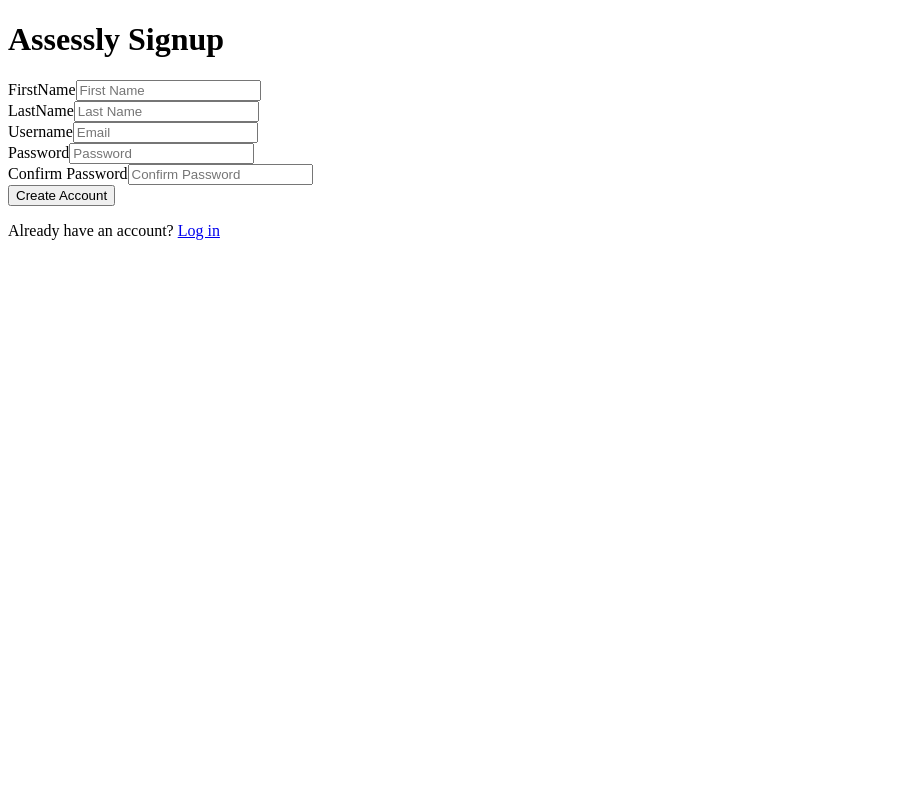
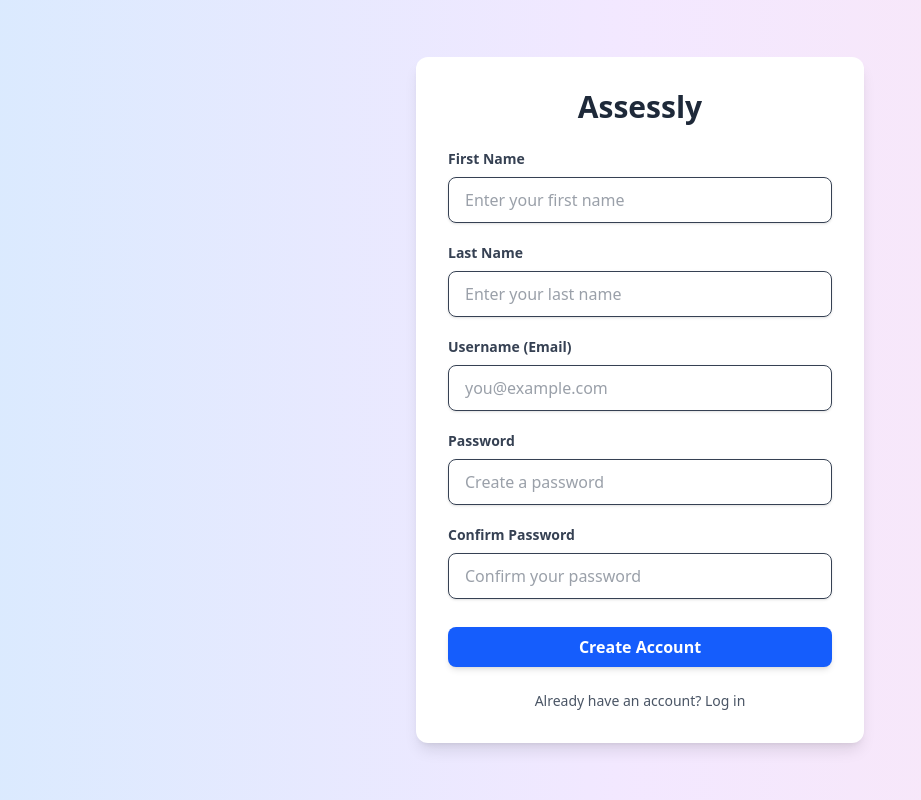
Before and after one commit to SatoruZati/Assessly, a React (Vite) app in the folder Client/: page / in a window 1280 px wide. Shown: the whole page, without its empty margins (0-921 px from the left). Built offline with nearby package versions, Linux system fonts and the light colour scheme.

Commit message:
updated Signup page

```diff
--- /dev/null
+++ b/Client/src/App.css
@@ -0,0 +1 @@
+@import "tailwindcss";
--- a/Client/src/App.tsx
+++ b/Client/src/App.tsx
@@ -1,3 +1,4 @@
+import './App.css'
 import { BrowserRouter, Routes, Route } from "react-router-dom"
 import Signup from './pages/Signup'
 
--- a/Client/src/pages/Signup.tsx
+++ b/Client/src/pages/Signup.tsx
@@ -29,7 +29,7 @@
     }
 
     try {
-      await axios.post("https://localhost:3000/signup", {
+      await axios.post("http://localhost:3000/api/v1/auth/signup", {
         firstName: firstname,
         lastName: lastname,
         username: username,
@@ -38,52 +38,103 @@
       alert("Signup Successful!");
       navigate("/signin");
     } catch (error: any) {
-      console.error(error);
-      if (error.response && error.response.status === 409) {
+      console.error("Signup Error:", error);
+      if (error.response) {
+        console.error("Error Response Data:", error.response.data);
+        console.error("Error Response Status:", error.response.status);
+        if (error.response.status === 409) {
           alert("Signup Failed: Username already exists!");
         } else {
+          alert(`Signup Failed: ${error.response.data.message || 'Server error'}`);
+        }
+      } else if (error.request) {
+        console.error("Error Request:", error.request);
+        alert("Signup Failed: Could not connect to the server. Please try again later.");
+      } else {
+        console.error("Error Message:", error.message);
         alert("Signup Failed: An unexpected error occurred.");
       }
     }
   }
 
   return (
-    <div>
-      <h1>Assessly Signup</h1>
+    <div className="flex items-center justify-center min-h-screen bg-gradient-to-r from-blue-100 via-purple-100 to-pink-100 p-4">
+      <div className="w-full max-w-md p-8 space-y-6 bg-white rounded-xl shadow-lg">
+        <h1 className="text-3xl font-bold text-center text-gray-800">
+          Assessly
+        </h1>
 
         <form
           onSubmit={(e) => {
             e.preventDefault();
             signup();
           }}
+          className="space-y-4"
         >
-        <div>
-          <Input label="FirstName" type="text" placeholder="First Name" inputRef={firstnameRef} />
-        </div>
-        <div>
-          <Input label="LastName" type="text" placeholder="Last Name" inputRef={lastnameRef} />
-        </div>
-        <div>
-          <Input label="Username" type="email" placeholder="Email" inputRef={usernameRef} />
-        </div>
-        <div>
-          <Input label="Password" type="password" placeholder="Password" inputRef={initialpassRef} />
-        </div>
-        <div>
-          <Input label="Confirm Password" type="password" placeholder="Confirm Password" inputRef={passwordRef} />
+          <div className="mb-4">
+            <Input
+              label="First Name"
+              type="text"
+              placeholder="Enter your first name"
+              inputRef={firstnameRef}
+             />
           </div>
 
-        <div>
-          <button type="submit">
+           <div className="mb-4">
+            <Input
+              label="Last Name"
+              type="text"
+              placeholder="Enter your last name"
+              inputRef={lastnameRef}
+             />
+          </div>
+
+           <div className="mb-4">
+            <Input
+              label="Username (Email)"
+              type="email"
+              placeholder="you@example.com"
+              inputRef={usernameRef}
+             />
+          </div>
+
+          <div className="mb-4">
+            <Input
+              label="Password"
+              type="password"
+              placeholder="Create a password"
+              inputRef={initialpassRef}
+             />
+          </div>
+
+           <div className="mb-4">
+            <Input
+              label="Confirm Password"
+              type="password"
+              placeholder="Confirm your password"
+              inputRef={passwordRef}
+             />
+          </div>
+
+
+          <div className="pt-2">
+            <button
+              type="submit"
+              className="w-full px-4 py-2 font-semibold text-white bg-blue-600 rounded-lg shadow-md hover:bg-blue-700 focus:outline-none focus:ring-2 focus:ring-blue-500 focus:ring-opacity-50 transition duration-200 ease-in-out"
+            >
               Create Account
             </button>
           </div>
         </form>
 
-      <div>
+        <div className="text-center text-sm text-gray-600">
           <p>
-          Already have an account? <a href="/signin">Log in</a>
+            Already have an account?{' '}
+            <a href="/signin" className="font-medium">
+              Log in
+            </a>
           </p>
+        </div>
       </div>
     </div>
   );
```
Lines whose indentation alone changed are shown as unchanged.
